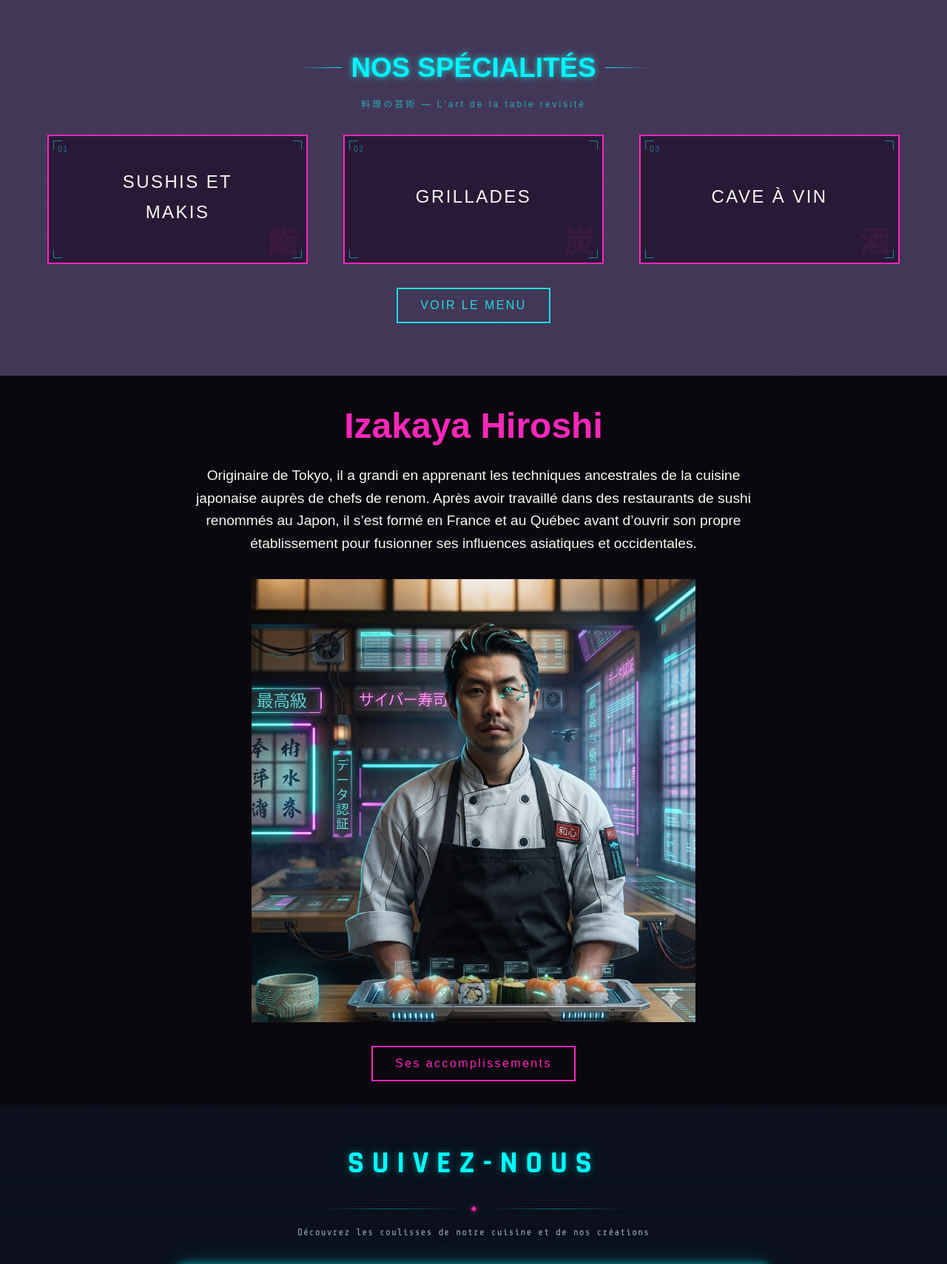
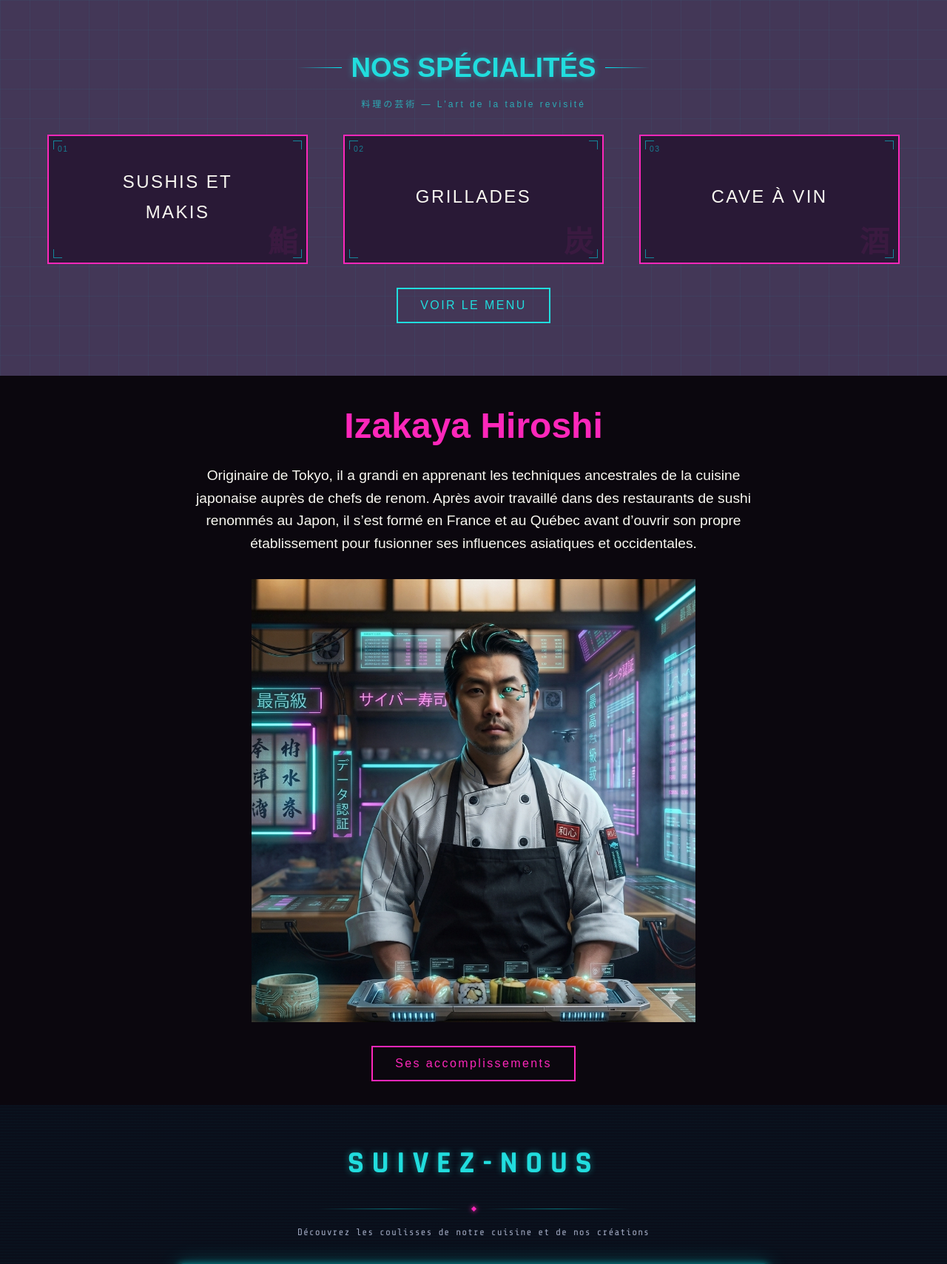
Before and after one commit to buja2362873/repertoire-restaurant, a PHP site: page / in a window 1280 px wide. Shown: the part 800-2509 px from the top of the page at 74% size. Run offline with PHP 8.4, Linux system fonts and the light colour scheme; grey boxes are pictures that could not be loaded.

Commit message:
add - variable titres

```diff
--- a/css/base/variables.css
+++ b/css/base/variables.css
@@ -57,6 +57,12 @@
     --neon-cyan: #00f5ff;
     --neon-rose: #ff2d78;
 
+    /*[ TITRES ]*/
+    --titre-couleur-bleu-pale: var(--bleu-pale);
+    --titre-couleur-rose-fonce: var(--rose-fonce);
+    --titre-shadow-bleu-pale: 0 0 10px rgba(33, 221, 222, 0.45);
+    --titre-shadow-rose-fonce: 0 0 10px rgba(253, 39, 186, 0.45);
+
     /*[ TEXTE ]*/
     --texte-couleur-blanc: #F9F8F1;
     --texte-couleur-noir: #0B070E;
--- a/css/composants/contact.css
+++ b/css/composants/contact.css
@@ -8,8 +8,8 @@
 .contact h2 {
     font-size: var(--texte-titre);
     margin-bottom: var(--espace-grand);
-    color: var(--neon-cyan);
-    text-shadow: 0 0 8px var(--bleu-pale);
+    color: var(--titre-couleur-bleu-pale);
+    text-shadow: var(--titre-shadow-bleu-pale);
     text-transform: uppercase;
 }
 
--- a/css/composants/presentation.css
+++ b/css/composants/presentation.css
@@ -24,7 +24,7 @@
 
 .presentation h2 {
     font-size: var(--texte-titre);
-    color: var(--rose-fonce);
+    color: var(--titre-couleur-rose-fonce);
     margin-bottom: var(--espace-moyen);
 }
 
--- a/css/composants/promo.css
+++ b/css/composants/promo.css
@@ -33,7 +33,7 @@
 .promo h2 {
     font-size: var(--taille-police-titre-special);
     font-weight: bold;
-    color: var(--rose-fonce);
+    color: var(--titre-couleur-rose-fonce);
 }
 
 .promo p {
--- a/css/composants/specialites.css
+++ b/css/composants/specialites.css
@@ -27,8 +27,8 @@
 .specialites h2 {
     font-size: var(--texte-titre);
     margin-bottom: var(--espace-grand);
-    color: var(--neon-cyan);
-    text-shadow: 0 0 8px var(--bleu-pale);
+    color: var(--titre-couleur-bleu-pale);
+    text-shadow: var(--titre-shadow-bleu-pale);
     text-transform: uppercase;
 }
 
--- a/css/composants/suivez.css
+++ b/css/composants/suivez.css
@@ -42,8 +42,8 @@
     font-weight: 700;
     letter-spacing: 0.25em;
     text-transform: uppercase;
-    color: #00ffff;
-    text-shadow: 0 0 10px rgba(0, 255, 255, 0.4), 0 0 30px rgba(0, 255, 255, 0.15);
+    color: var(--titre-couleur-bleu-pale);
+    text-shadow: var(--titre-shadow-bleu-pale);
     margin-bottom: 0.5rem;
     position: relative;
     display: inline-block;
@@ -60,13 +60,13 @@
 }
 
 .title::before {
-    color: var(--rose-fonce);
+    color: var(--titre-couleur-rose-fonce);
     clip-path: polygon(0 30%, 100% 30%, 100% 45%, 0 45%);
     animation-delay: 0.3s;
 }
 
 .title::after {
-    color: #00ffff;
+    color: var(--titre-couleur-bleu-pale);
     clip-path: polygon(0 60%, 100% 60%, 100% 70%, 0 70%);
     animation-delay: 0.6s;
 }
--- a/css/layout/structure.css
+++ b/css/layout/structure.css
@@ -6,3 +6,23 @@
     justify-content: center;
     align-items: center;
 }
+
+/*[ UTILITAIRES DE TITRE ]*/
+.titre-bleu-pale,
+.titre-rose-fonce {
+    display: inline-block;
+    text-transform: uppercase;
+    font-weight: 700;
+    letter-spacing: 0.25em;
+    position: relative;
+}
+
+.titre-bleu-pale {
+    color: var(--titre-couleur-bleu-pale);
+    text-shadow: var(--titre-shadow-bleu-pale);
+}
+
+.titre-rose-fonce {
+    color: var(--titre-couleur-rose-fonce);
+    text-shadow: var(--titre-shadow-rose-fonce);
+}
```
